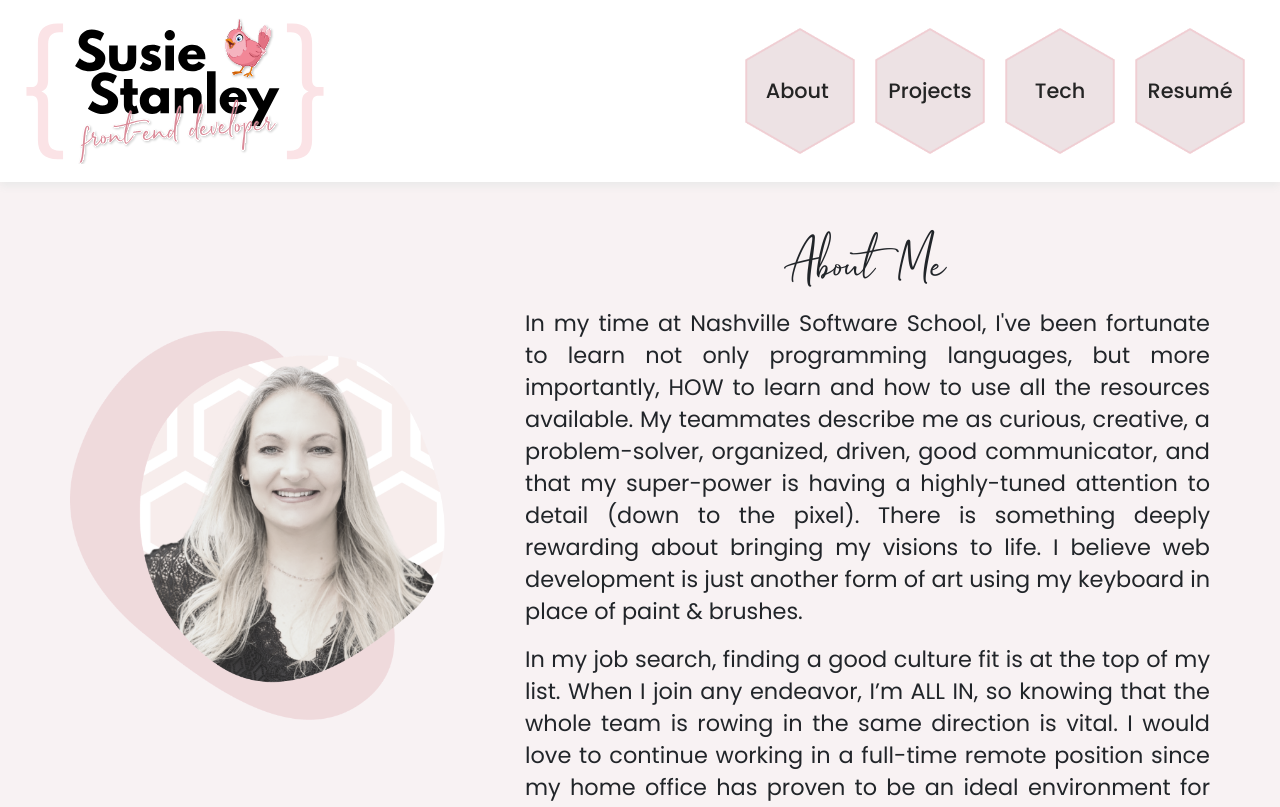
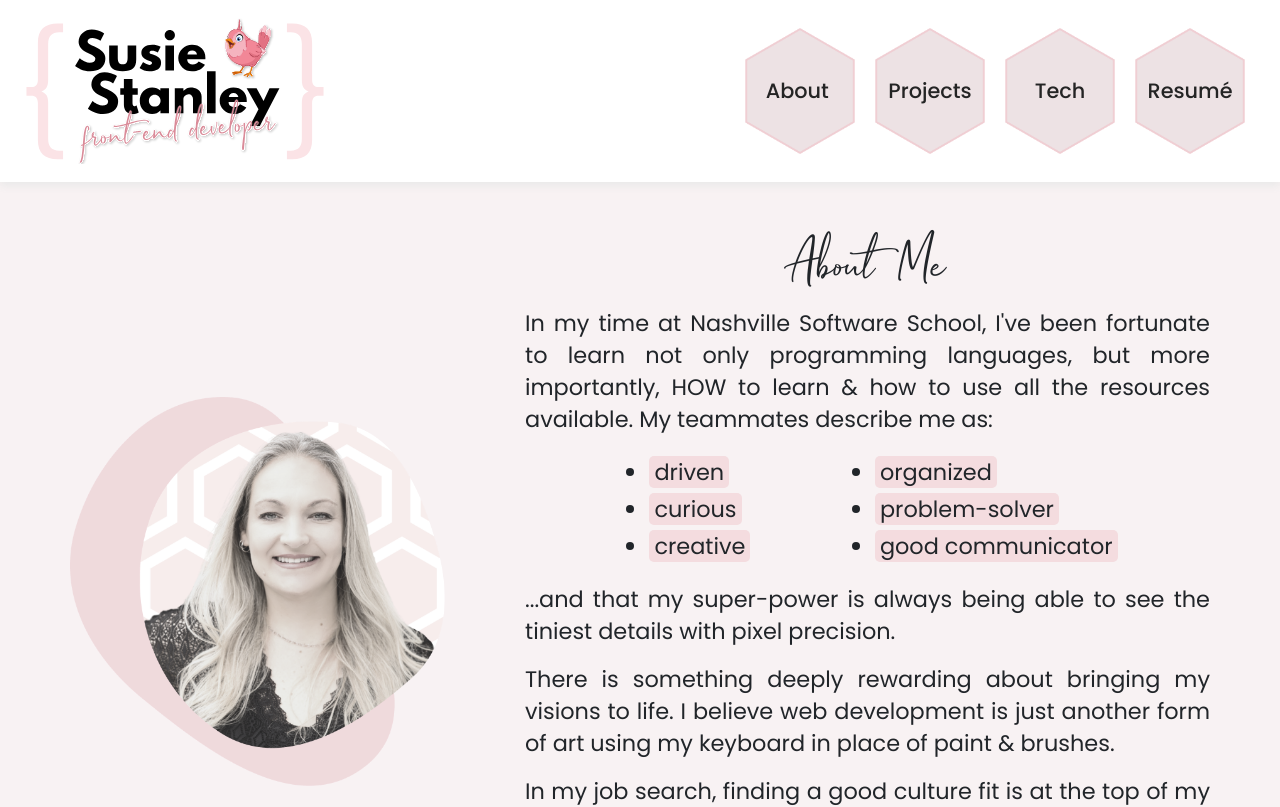
Before and after one commit to SusieCodes/SusieCodes.github.io, a React (Create React App) app: page / in a window 1280 px wide. Shown: the top 807 px of the page. Built offline with nearby package versions, Linux system fonts and the light colour scheme; no server answers.

Commit message:
updated about section with bulleted list and highlighted words

```diff
--- a/src/components/About.js
+++ b/src/components/About.js
@@ -24,13 +24,45 @@ export const About = () => {
             <p>
               In my time at Nashville Software School, I've been fortunate to
               learn not only programming languages, but more importantly, HOW to
-              learn and how to use all the resources available. My teammates
-              describe me as curious, creative, a problem-solver, organized,
-              driven, good communicator, and that my super-power is having a
-              highly-tuned attention to detail (down to the pixel). There is
-              something deeply rewarding about bringing my visions to life. I
-              believe web development is just another form of art using my
-              keyboard in place of paint &amp; brushes.{" "}
+              learn &amp; how to use all the resources available. My teammates
+              describe me as:{" "}
+            </p>
+            <div className="bullets">
+              <div className="list">
+                <ul>
+                  <li>
+                    <span>driven</span>
+                  </li>
+                  <li>
+                    <span>curious</span>
+                  </li>
+                  <li>
+                    <span>creative</span>
+                  </li>
+                </ul>
+              </div>
+              <div className="list">
+                <ul>
+                  <li>
+                    <span>organized</span>
+                  </li>
+                  <li>
+                    <span>problem-solver</span>
+                  </li>
+                  <li>
+                    <span>good communicator</span>
+                  </li>
+                </ul>
+              </div>
+            </div>
+            <p>
+              ...and that my super-power is always being able to see the tiniest
+              details with pixel precision.
+            </p>
+            <p>
+              There is something deeply rewarding about bringing my visions to
+              life. I believe web development is just another form of art using
+              my keyboard in place of paint &amp; brushes.{" "}
             </p>
             <p>
               In my job search, finding a good culture fit is at the top of my
--- a/src/components/Tech.js
+++ b/src/components/Tech.js
@@ -1,22 +1,24 @@
 import React from "react";
-import { SiHtml5 } from "react-icons/si"; // html
-import { SiCss3 } from "react-icons/si"; // css
-import { SiJavascript } from "react-icons/si"; // javascript
+import {
+  SiHtml5, // html
+  SiCss3, // css
+  SiJavascript, // javascript
+  SiReact, // react
+  SiVisualstudiocode, // vscode
+  SiJson, // json
+  SiNpm, // npm
+  SiPostman, // postman
+  SiDiagramsdotnet, //dbdiagram
+  SiBootstrap, //bootstrap
+  SiFigma, // figma
+} from "react-icons/si";
 import { FaGit } from "react-icons/fa"; // git
 import { FaGithubAlt } from "react-icons/fa"; // github
-import { SiReact } from "react-icons/si"; // react
-import { SiVisualstudiocode } from "react-icons/si"; // vscode
-import { SiJson } from "react-icons/si"; // json
-import { SiNpm } from "react-icons/si"; // npm
-import { SiPostman } from "react-icons/si"; // postman
-import { SiDiagramsdotnet } from "react-icons/si"; // dbdiagram
-import { SiBootstrap } from "react-icons/si"; // bootstrap
 import { AiFillApi } from "react-icons/ai"; // api
 import { GiWireframeGlobe } from "react-icons/gi"; // wireframing
 import { RiTeamLine } from "react-icons/ri"; // teamwork
 import { FaDatabase } from "react-icons/fa"; //  crud
 import { GrCycle } from "react-icons/gr"; // agile
-import { SiFigma } from "react-icons/si"; // figma
 import { IoLogoSass } from "react-icons/io"; // sass
 import { MdDevices } from "react-icons/md"; // responsive design
 import { BiUserCircle } from "react-icons/bi"; // usability testing
--- a/src/styles/about.scss
+++ b/src/styles/about.scss
@@ -21,7 +21,7 @@ $rose: #efa8b8;
 }
 
 .about1 {
-  padding: 130px 10px 20px;
+  padding: 130px 10px 10px;
   display: flex;
   flex-direction: column;
   justify-content: flex-start;
@@ -45,9 +45,11 @@ $rose: #efa8b8;
     flex: 1;
     display: flex;
     flex-direction: column;
-    text-align: center;
+    align-content: left;
     padding: 0px;
+
     h1 {
+      text-align: center;
       padding: 0px;
       margin: 0px;
     }
@@ -55,12 +57,35 @@ $rose: #efa8b8;
     p {
       text-align: justify;
     }
+
+    .bullets {
+      display: flex;
+      flex-direction: column;
+      align-content: center;
+      margin: 0px 0px 16px;
+      .list {
+        text-align: left;
+        margin: 0px;
+        padding: 0px;
+        ul {
+          margin: 0px;
+          li {
+            margin: 5px 0px;
+            span {
+              background-color: $pink;
+              padding: 0px 5px;
+              border-radius: 5px;
+            }
+          }
+        }
+      }
+    }
   }
 }
 
 .about2 {
   width: 100%;
-  padding: 10px 0px;
+  padding: 30px 0px 20px;
   background-image: url("../images/aboutbg.svg");
   background-position: center;
   background-repeat: repeat;
@@ -111,8 +136,28 @@ $rose: #efa8b8;
 
 // MEDIA QUERY FOR SCREENS 768PX OR LARGER
 @media only screen and (min-width: 768px) {
+  .about1 {
+    .box2 {
+      .bullets {
+        display: flex;
+        flex-direction: row;
+        justify-content: space-evenly;
+        flex-wrap: nowrap;
+        // border: 1px solid blue;
+        .list {
+          // margin-left: 50px;
+          // border: 1px solid red;
+          ul {
+            margin-bottom: 0px;
+            li {
+              // text-align: left;
+            }
+          }
+        }
+      }
+    }
+  }
   .about2 {
-    // padding: 20px 0px;
     .about-interests {
       display: flex;
       flex-direction: row;
@@ -127,11 +172,9 @@ $rose: #efa8b8;
         justify-content: center;
         align-content: center;
         flex-wrap: nowrap;
-        // width: 250px;
         height: 250px;
         padding: 0px;
         margin: 0px 20px;
-        // border: 1px solid red;
         img {
           width: 100%;
         }
@@ -144,7 +187,6 @@ $rose: #efa8b8;
         max-width: 750px;
         flex: 1;
         padding: 0px 20px;
-        // border: 1px solid red;
         img {
           z-index: 10;
           height: 50px;
@@ -163,7 +205,7 @@ $rose: #efa8b8;
 // MEDIA QUERY FOR SCREENS 992PX OR LARGER
 @media only screen and (min-width: 992px) {
   .about1 {
-    padding: 210px 50px 20px;
+    padding: 210px 50px 10px;
   }
   .about2 {
     padding: 20px 30px;
```
